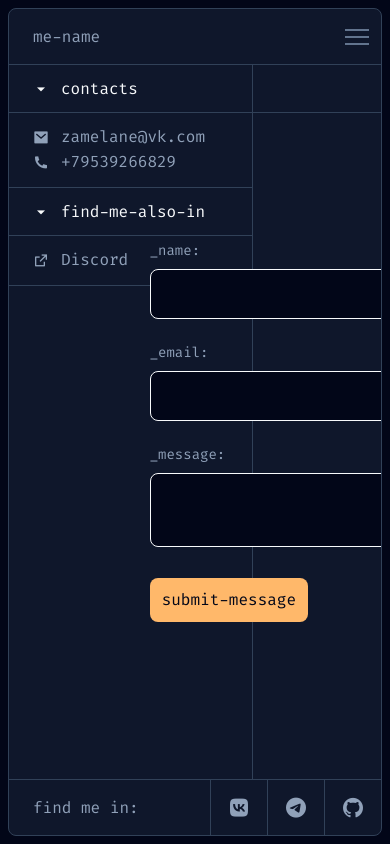
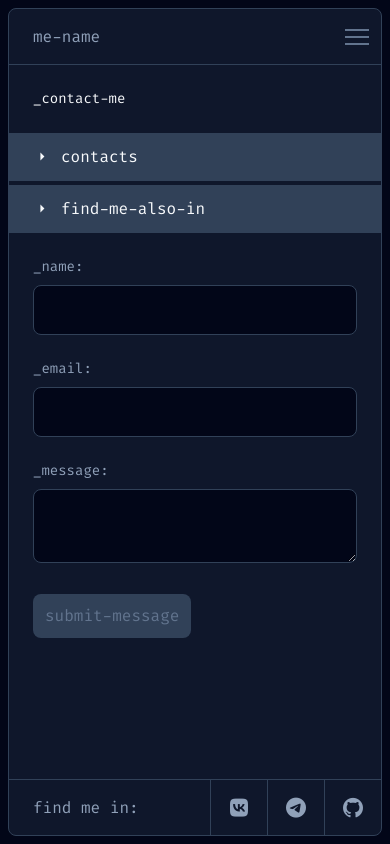
Before and after one commit to Zamelane/portfolio, a Next.js app: page /contact in a window 390 px wide. Built offline with nearby package versions, Linux system fonts and the light colour scheme.

Commit message:
Добавил адаптивности и прочего для страницы связи

```diff
--- a/app/(app)/contact/page.tsx
+++ b/app/(app)/contact/page.tsx
@@ -16,34 +16,49 @@ import {
   CodeStringValue,
   CodeVarName,
 } from "@/src/components/code";
+import { useMediaQuery } from "react-responsive";
 
 export default function AboutPage() {
   const [name, setName] = useState("")
   const [email, setEmail] = useState("")
   const [message, setMessage] = useState("")
+
   return (
-    <div className="h-full flex flex-row flex-nowrap">
-      <div className="h-full flex flex-col border-r border-r-theme-stroke min-w-[244px] max-w-min">
-        <Spoiler title="contacts">
+    <div className="h-full flex flex-row flex-nowrap not-md:flex-col md:overflow-hidden">
+      <div className="text-heading-foreground text-sm p-6 md:hidden">
+        _contact-me
+      </div>
+      <div className="h-full flex flex-col border-r border-r-theme-stroke min-w-[244px] max-w-min not-md:max-w-full not-md:border-r-0 not-md:h-max not-md:gap-1">
+        <Spoiler
+          title="contacts"
+          className="not-md:bg-slate-700"
+          childrenLayoutClassName="not-md:border-0 not-md:-mb-1"
+        >
           <ContactItem icon="ri-mail-fill">zamelane@vk.com</ContactItem>
           <ContactItem icon="ri-phone-fill">+79539266829</ContactItem>
         </Spoiler>
-        <Spoiler title="find-me-also-in">
+        <Spoiler
+          title="find-me-also-in"
+          className="not-md:bg-slate-700"
+          childrenLayoutClassName="not-md:border-0 not-md:-mb-1"
+        >
           <ContactItem href="https://123.ru">Discord</ContactItem>
         </Spoiler>
       </div>
       <div className="w-full">
-        <TabLayout />
+        <TabLayout className="not-md:hidden" />
         <div className="h-full flex flex-row">
-          <div className="p-10 w-4/9 inline-flex pt-32 justify-center">
-            <div className="flex flex-col gap-6 min-w-[372px]">
+
+          <div className="p-10 w-4/9 inline-flex pt-32 justify-center not-2xl:w-full not-md:p-6">
+            <div className="flex flex-col gap-6 min-w-[372px] not-md:min-w-full">
               <TextInput label="_name:" changeValue={v => setName(v)} />
               <TextInput label="_email:" changeValue={v => setEmail(v)} />
               <TextInput label="_message:" changeValue={v => setMessage(v)} inputType="textarea" />
-              <Button className="self-start">submit-message</Button>
+              <Button className="self-start" disabled>submit-message</Button>
             </div>
           </div>
-          <div className="inline-flex w-5/9">
+
+          <div className="inline-flex w-5/9 not-2xl:hidden">
             <div className="w-full border-l-2 border-r border-theme-stroke px-7 py-3">
               <CodeLine lineNumber={1} lineSymbols={2}>
                 <CodeConst />
@@ -100,20 +115,20 @@ export default function AboutPage() {
               <CodeLine lineNumber={8} lineSymbols={2}>
                 {"}"}
               </CodeLine>
-              <CodeLine lineNumber={9} lineSymbols={2}/>
+              <CodeLine lineNumber={9} lineSymbols={2} />
               <CodeLine lineNumber={10} lineSymbols={2}>
                 <div className="inline-flex">
                   <CodeVarName>button</CodeVarName>
                   .
                   <CodeFunctionExecute>addEventListener</CodeFunctionExecute>
                   {"("}
-                    <CodeStringValue quotationMark="'">click</CodeStringValue>
-                    ,
-                    () <CodeOperator>{"=>"}</CodeOperator> {" {"}
+                  <CodeStringValue quotationMark="'">click</CodeStringValue>
+                  ,
+                  () <CodeOperator>{"=>"}</CodeOperator> {" {"}
                 </div>
               </CodeLine>
               <CodeLine lineNumber={11} lineSymbols={2}>
-                <p/>
+                <p />
                 <div className="inline-flex">
                   <CodeVarName>form</CodeVarName>
                   .
@@ -138,16 +153,23 @@ export default function AboutPage() {
 
 type SpoilerProps = ChildrenProps & {
   isOpenDefault?: boolean;
+  isMobileOpenDefault?: boolean;
   title: string;
+  className?: string;
+  childrenLayoutClassName?: string;
 };
 
-function Spoiler({ title, isOpenDefault = true, children }: SpoilerProps) {
-  const [isOpen, setIsOpen] = useState(isOpenDefault);
+function Spoiler({ title, isOpenDefault = true, isMobileOpenDefault = false, children, className, childrenLayoutClassName }: SpoilerProps) {
+  const isMobile = useMediaQuery({ maxWidth: 768 });
+  const [isOpen, setIsOpen] = useState(isMobile ? isMobileOpenDefault : isOpenDefault);
 
   return (
     <div className="flex flex-col">
       <motion.p
-        className="inline-flex gap-3 px-6 py-3 max-h-12 border-b border-b-theme-stroke text-slate-50 cursor-pointer select-none"
+        className={cn(
+          "inline-flex gap-3 px-6 py-3 max-h-12 border-b border-b-theme-stroke text-slate-50 cursor-pointer select-none",
+          className
+        )}
         onClick={() => setIsOpen((v) => !v)}
         whileTap={{ scale: 0.98 }}
       >
@@ -179,9 +201,12 @@ function Spoiler({ title, isOpenDefault = true, children }: SpoilerProps) {
                 opacity: { duration: 0.1 },
               },
             }}
-            className="flex flex-col gap-2 border-b border-b-theme-stroke overflow-hidden"
+            className={cn(
+              "p-3 flex flex-col gap-2 border-b border-b-theme-stroke overflow-hidden",
+              childrenLayoutClassName
+            )}
           >
-            <div className="p-3">{children}</div>
+            {children}
           </motion.div>
         )}
       </AnimatePresence>
--- a/app/(app)/layout.tsx
+++ b/app/(app)/layout.tsx
@@ -25,7 +25,7 @@ export default function Layout({ children }: ChildrenProps) {
                 transition: { delay: 0.2, duration: 0.3 }
               }}
               exit={{ opacity: 0, height: 0 }}
-              className="h-full overflow-hidden"
+              className="h-full overflow-y-auto"
             >
               {children}
             </motion.div>
--- a/app/(app)/page.tsx
+++ b/app/(app)/page.tsx
@@ -1,3 +1,5 @@
+"use client"
+
 import { HomeCode } from "@/src/components/blocks/homeCode";
 import { BlueBlur, GreenBlur } from "@/src/components/blurs";
 import { CodeConst, CodeLine, CodeStringValue, CodeVarName, Comment } from "@/src/components/code";
@@ -5,7 +7,7 @@ import { cn } from "@/src/lib/utils";
 
 export default function Home() {
   return (
-    <div className="h-full flex flex-row gap-[146px] justify-center items-center relative not-2xl:gap-0 not-2xl:px-6">
+    <div className="overflow-hidden h-full flex flex-row gap-[146px] justify-center items-center relative not-2xl:gap-0 not-2xl:px-6">
 
       <section>
         <div>
--- a/app/globals.css
+++ b/app/globals.css
@@ -29,3 +29,48 @@ body {
   background: var(--background);
   font-family: var(--font-main);
 }
+
+/* Глобальные стили скролла */
+::-webkit-scrollbar {
+  width: 10px;
+  height: 10px;
+}
+
+::-webkit-scrollbar-track {
+  background: var(--color-theme-backdrop);
+  border-radius: 5px;
+}
+
+::-webkit-scrollbar-thumb {
+  background: var(--color-theme-stroke);
+  border-radius: 5px;
+  border: 2px solid var(--color-theme-backdrop);
+}
+
+::-webkit-scrollbar-thumb:hover {
+  background: var(--color-foreground);
+}
+
+::-webkit-scrollbar-corner {
+  background: var(--color-theme-backdrop);
+}
+
+/* Для Firefox */
+* {
+  scrollbar-width: thin;
+  scrollbar-color: var(--color-theme-stroke) var(--color-theme-background);
+}
+
+/* Особый стиль для codeblock */
+.codeblock-scroll::-webkit-scrollbar-thumb {
+  background: var(--color-codeblock-background);
+}
+
+/* Акцентный скролл для primary-элементов */
+.primary-scroll::-webkit-scrollbar-thumb {
+  background: var(--color-primary-background);
+}
+
+.primary-scroll::-webkit-scrollbar-thumb:hover {
+  background: var(--color-primary-hover);
+}
--- a/app/layout.tsx
+++ b/app/layout.tsx
@@ -3,7 +3,7 @@ import "./globals.css";
 import 'remixicon/fonts/remixicon.css';
 import { ChildrenProps } from "@/src/types";
 import localFont from 'next/font/local';
-import { Providers } from "@/src/components/providers";
+import { NoSSRProviders } from "@/src/components/noSsrProviders";
 
 const mainFont = localFont({
   src: [
@@ -35,9 +35,9 @@ export default function RootLayout({
   return (
     <html lang="en" suppressHydrationWarning className={mainFont.variable}>
       <body>
-        <Providers>
+        <NoSSRProviders>
           {children}
-        </Providers>
+        </NoSSRProviders>
       </body>
     </html>
   );
--- a/next.config.ts
+++ b/next.config.ts
@@ -5,6 +5,7 @@ const nextConfig: NextConfig = {
   // experimental: {
   //   globalNotFound: true
   // }
+  output: 'export'
 };
 
 export default nextConfig;
--- a/package.json
+++ b/package.json
@@ -16,6 +16,7 @@
     "next": "15.4.5",
     "react": "19.1.0",
     "react-dom": "19.1.0",
+    "react-responsive": "^10.0.1",
     "remixicon": "^4.6.0",
     "tailwind-merge": "^3.3.1"
   },
--- a/src/components/blocks/tab.tsx
+++ b/src/components/blocks/tab.tsx
@@ -1,7 +1,17 @@
-export function TabLayout() {
+import { cn } from "@/src/lib/utils"
+import { ChildrenOptionalProps } from '../../types';
+
+type TabLayoutProps = ChildrenOptionalProps & {
+  className?: string
+}
+
+export function TabLayout({ className, children }: TabLayoutProps) {
   return (
-    <div className="w-full h-12 border-b border-b-theme-stroke">
-
+    <div className={cn(
+      "w-full min-h-12 max-h-12 border-b border-b-theme-stroke",
+      className
+    )}>
+      {children}
     </div>
   )
 }
--- a/src/components/button.tsx
+++ b/src/components/button.tsx
@@ -13,9 +13,9 @@ export function Button({ className, disabled, ...props }: ButtonProps) {
         "px-3 py-2.5 cursor-pointer",
         "bg-primary-background text-primary-inverted",
         "hover:bg-primary-hover hover:text-primary-hover-inverted",
-        "disabled:text-slate-700 rounded-lg",
+        "disabled:text-slate-500 disabled:bg-slate-700 rounded-lg",
         "transition-all duration-300 ease-in-out", // Базовые анимации
-        "transform hover:-translate-y-0.5 hover:scale-105", // Эффект при наведении
+        "transform hover:-translate-y-0.5 hover:scale-[102%]", // Эффект при наведении
         "active:translate-y-0 active:scale-95", // Эффект при нажатии
         "focus:outline-none focus:ring-1 focus:ring-offset-1 focus:ring-primary-focus", // Фокус-стили
         "disabled:transform-none disabled:cursor-not-allowed", // Отключенное состояние
--- /dev/null
+++ b/src/components/noSSRProviders.tsx
@@ -0,0 +1,8 @@
+'use client'
+
+import dynamic from "next/dynamic";
+
+export const NoSSRProviders = dynamic(
+  () => import('./providers').then(_ => _.Providers),
+  { ssr: false }
+)
```
Also changed, not shown: 1 other file (tests, documents, lock files or other folders).
